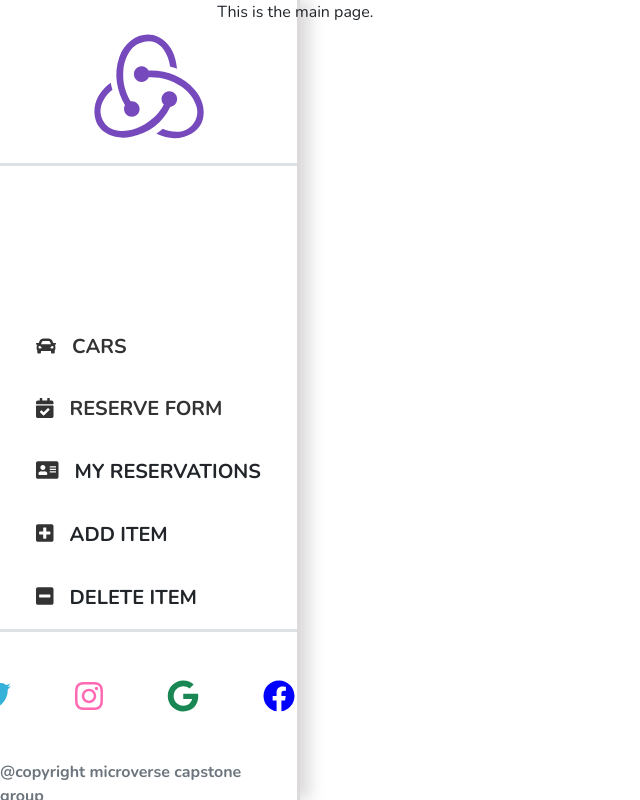
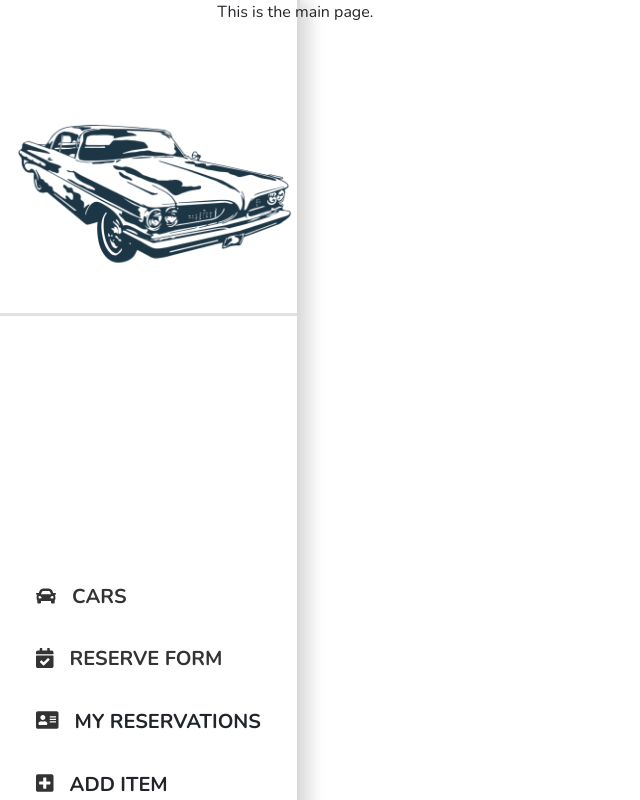
Before and after one commit to mrigorir/group-final-capstone-react, a React (Create React App) app: page / in a window 1280 px wide. Shown: the top 800 px of the page, without its empty margins (0-640 px from the left). Built offline with nearby package versions, Linux system fonts and the light colour scheme.

Commit message:
Update logo

```diff
--- a/src/App.js
+++ b/src/App.js
@@ -19,10 +19,10 @@ function App() {
         <>
           <Container fluid className="m-0 p-0">
             <Row>
-              <Col lg={2} md={3} xs={12}>
+              <Col lg={2} md={3} xs={12} className="">
                 <Sidebar />
               </Col>
-              <Col lg={10} md={9} xs={12}>
+              <Col lg={10} md={8} xs={12} className="">
                 <Route path="/reserve-form">
                   <Reserve />
                 </Route>
--- a/src/components/sidebar/Sidebar.js
+++ b/src/components/sidebar/Sidebar.js
@@ -1,21 +1,21 @@
 import { FontAwesomeIcon } from '@fortawesome/react-fontawesome';
 import { Image, Nav } from 'react-bootstrap';
 import { Link } from 'react-router-dom';
-import logo from '../../dist/images/logo.svg';
+import logo from '../../dist/images/logo2.png';
 import { AddItem, DeleteItem } from './itemFeatures';
 import MyReservations from './reserveFeatures';
 
 const Sidebar = () => (
   <div
-    className="sidebar mw-25 vh-100 overflow-hidden d-flex flex-column justify-content-between border-right"
+    className="sidebar mw-25 d-flex flex-column overflow-hidden justify-content-md-between justify-content-sm-cetner border-right"
   >
     <div className="mt-3 p-0">
       <Link to="/" className="">
-        <Image src={logo} width="150" height="150" className="mx-auto w-100 border-3 border-bottom border-gray pb-2" />
+        <Image src={logo} className="mx-auto w-100 border-3 border-bottom border-gray pb-2 logo-size" />
       </Link>
       <div className="d-flex align-items-center justify-content-center p-0 m-0">
         <Nav
-          className="mt-12 d-flex flex-column text-uppercase fs-5 fw-bold text-justify"
+          className="mt-12 d-flex flex-column text-uppercase fs-5 fw-bold text-justify navsilla"
           defaultActiveKey="/"
         >
           <Nav.Item>
@@ -52,13 +52,13 @@ const Sidebar = () => (
       </div>
     </div>
     <div className="footer border-3 border-top border-gray">
-      <div className="me-sm-3 ms-sm-0 ms-md-4 d-flex justify-content-around align-items-center p-5 fs-2 fw-bold">
-        <FontAwesomeIcon icon={['fab', 'twitter']} className="ms-sm-3 me-md-5 text-lightblue" />
-        <FontAwesomeIcon icon={['fab', 'instagram']} className="ms-sm-3 me-md-5 text-pink" />
-        <FontAwesomeIcon icon={['fab', 'google']} className="ms-sm-3 me-md-5 text-success" />
-        <FontAwesomeIcon icon={['fab', 'facebook']} className="ms-sm-3 me-md-5 text-blue" />
+      <div className="d-flex justify-content-between align-items-center p-5 fs-2 fw-bold w-100">
+        <FontAwesomeIcon icon={['fab', 'twitter']} className="text-lightblue" />
+        <FontAwesomeIcon icon={['fab', 'instagram']} className="text-pink" />
+        <FontAwesomeIcon icon={['fab', 'google']} className="text-success" />
+        <FontAwesomeIcon icon={['fab', 'facebook']} className="text-blue" />
       </div>
-      <p className="text-secondary fw-bold fs-6 me-md-3">@copyright microverse capstone group</p>
+      <p className="text-secondary fw-bold fs-6 me-md-3 text-center">@copyright microverse capstone group</p>
     </div>
   </div>
 );
```
Also changed, not shown: src/dist/images/logo.png (added), src/dist/images/logo2.png (added), src/dist/styles/sidebar.css.
